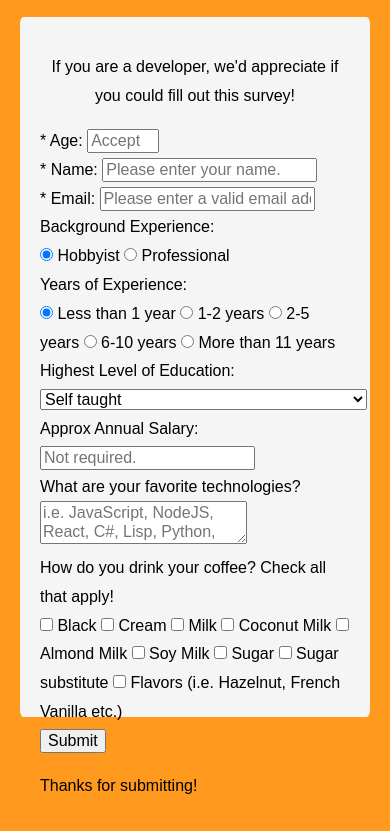
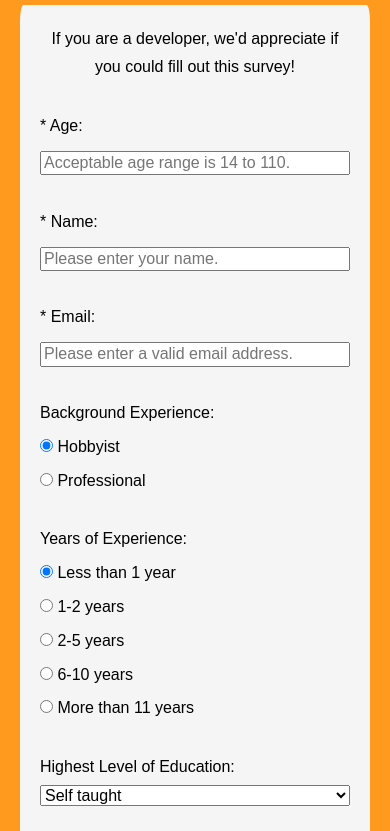
Before and after one commit to ryanjmack/fcc-survey-form, a plain HTML site: page index.html in a window 390 px wide. Shown: the part 83-914 px from the top of the page. Before the commit the page ends 883 px from the top, so only its background shows below. Drawn offline with Linux system fonts and the light colour scheme.

Commit message:
Setup mobile css rules

```diff
--- a/css/master.css
+++ b/css/master.css
@@ -8,19 +8,66 @@ body {
   max-width: 100%;
 }
 
+form {
+  display: flex;
+  flex-wrap: wrap;
+  justify-content: center;
+}
 
 main {
   background-color: #f5f5f5;
   border-radius: 1%;
-  margin: 0 auto;
+  margin: 0 auto 20px;
   max-width: 768px;
-  height: 700px;
   padding: 20px;
   width: calc(100% - 40px);
 }
 
-#description {text-align: center;}
+main p, #title {
+  text-align: center;
+}
+
+form div, main p, #title, .multiple-options, .multiple-options div, .single-option input, .single-option label, .single-option textarea, .single-option select {
+  width: 100%;
+}
+
+.multiple-options, form div {
+  margin-top: 30px;
+}
+
+.multiple-options div, main p {
+  margin: 0;
+}
+
+.buttons, .single-option input, .single-option textarea {
+  margin-top: 10px;
+}
+
+.buttons label{
+  display: block;
+  margin-top: 5px;
+}
+
+.single-option textarea {
+  height: 75px;
+}
+
+#submit {
+  background-color: #0079B2;
+  border: none;
+  border: 1px solid #0079B2;
+  border-radius: 3px;
+  color: white;
+  margin: 30px 0;
+  padding: 15px;
+  text-transform: uppercase;
+  width: 100px;
+}
 
 #title {
-  text-align: center;
+  margin: 15px 0;
 }
+
+@media screen and (min-width: 700px) {
+
+}
```
Also changed, not shown: master.css (deleted).
